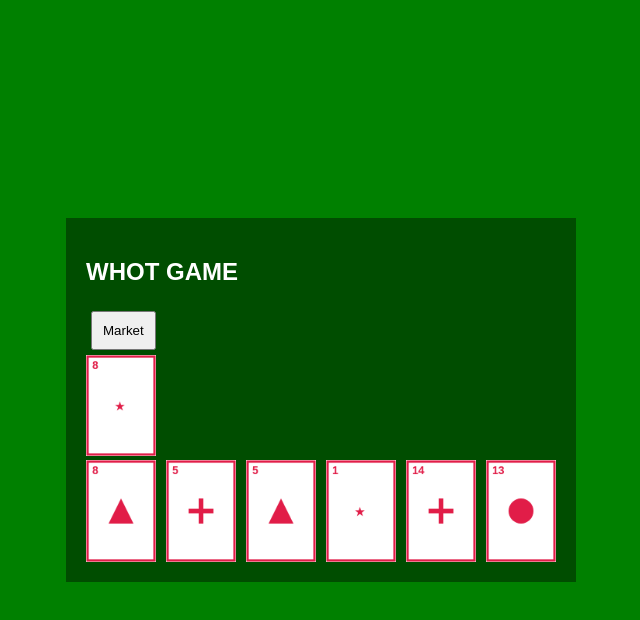
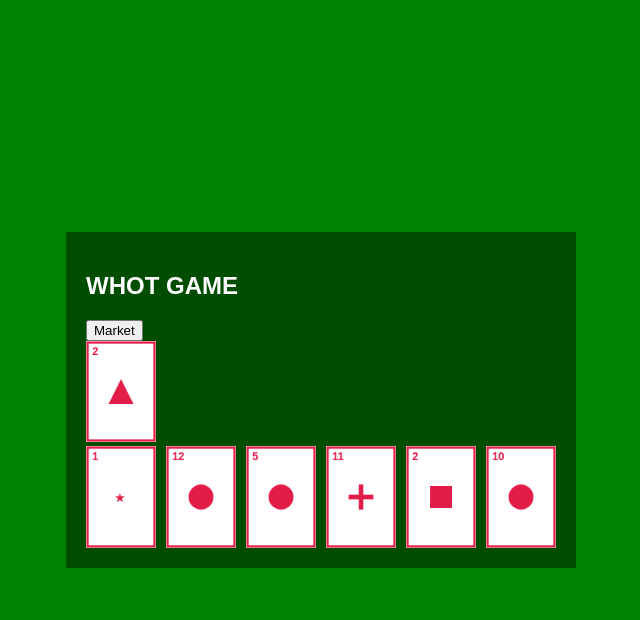
Before and after one commit to annamoyosore/win9ja, a React (Vite) app: page / in a window 1280 px wide. Both pictures are taken after a click on the button "Start". Shown: the top 620 px of the page, without its empty margins (319-959 px from the left). Built offline with nearby package versions, Linux system fonts and the light colour scheme.

Commit message:
Update WhotGame.jsx

```diff
--- a/src/WhotGame.jsx
+++ b/src/WhotGame.jsx
@@ -1,6 +1,21 @@
 import { useEffect, useRef, useState } from "react";
 
 const SHAPES = ["circle", "triangle", "square", "star", "cross"];
+
+// =========================
+// AUDIO
+// =========================
+const playSound = (type) => {
+  const sounds = {
+    play: "https://actions.google.com/sounds/v1/cartoon/pop.ogg",
+    draw: "https://actions.google.com/sounds/v1/cartoon/wood_plank_flicks.ogg",
+    win: "https://actions.google.com/sounds/v1/cartoon/concussive_drum_hit.ogg"
+  };
+
+  const audio = new Audio(sounds[type]);
+  audio.volume = 0.6;
+  audio.play();
+};
 
 // =========================
 // DECK
@@ -13,49 +28,10 @@ function createDeck() {
       if (i === 6 || i === 9) continue;
       deck.push({ shape, number: i });
     }
-
     deck.push({ shape, number: 14 });
   }
 
-  return shuffle(deck);
-}
-
-function shuffle(arr) {
-  for (let i = arr.length - 1; i > 0; i--) {
-    const j = Math.floor(Math.random() * (i + 1));
-    [arr[i], arr[j]] = [arr[j], arr[i]];
-  }
-  return arr;
-}
-
-// =========================
-// RULE ENGINE (FIX CORE)
-// =========================
-function applyCardEffect(card, state) {
-  const s = { ...state };
-
-  // 1 = HOLD ON
-  if (card.number === 1) {
-    s.skipTurn = false;
-    s.repeatTurn = true;
-  }
-
-  // 2 = PICK 2
-  if (card.number === 2) {
-    s.pendingPick = (s.pendingPick || 0) + 2;
-  }
-
-  // 8 = SUSPENSION
-  if (card.number === 8) {
-    s.skipTurn = true;
-  }
-
-  // 14 = REQUEST SHAPE
-  if (card.number === 14) {
-    s.awaitingShape = true;
-  }
-
-  return s;
+  return deck.sort(() => Math.random() - 0.5);
 }
 
 // =========================
@@ -63,11 +39,7 @@ function applyCardEffect(card, state) {
 // =========================
 function isValidMove(card, top, requestedShape) {
   if (!top) return true;
-
-  if (requestedShape) {
-    return card.shape === requestedShape;
-  }
-
+  if (requestedShape) return card.shape === requestedShape;
   return card.shape === top.shape || card.number === top.number;
 }
 
@@ -123,6 +95,17 @@ function drawCard(card) {
 }
 
 // =========================
+// FLOWERS / CONFETTI
+// =========================
+function Confetti() {
+  return (
+    <div style={styles.confetti}>
+      {"🎊🎉🌸🌺🌼✨".repeat(30)}
+    </div>
+  );
+}
+
+// =========================
 // GAME
 // =========================
 export default function WhotGame() {
@@ -130,6 +113,8 @@ export default function WhotGame() {
   const [started, setStarted] = useState(false);
   const [log, setLog] = useState([]);
   const [requestedShape, setRequestedShape] = useState(null);
+  const [awaitingShape, setAwaitingShape] = useState(false);
+  const [winner, setWinner] = useState(null);
 
   const gameRef = useRef(null);
   useEffect(() => { gameRef.current = game; }, [game]);
@@ -139,81 +124,67 @@ export default function WhotGame() {
   }
 
   // =========================
+  // WIN CHECK
+  // =========================
+  function checkWin(state, playerIndex) {
+    if (state.players[playerIndex].hand.length === 0) {
+      setWinner(playerIndex);
+      playSound("win");
+      return true;
+    }
+    return false;
+  }
+
+  // =========================
   // START
   // =========================
   function startMatch() {
     const deck = createDeck();
 
-    const g = {
+    setGame({
       players: [
         { hand: deck.splice(0, 6) },
         { hand: deck.splice(0, 6) }
       ],
       deck,
       discard: [deck.pop()],
-      turn: "player",
-      pendingPick: 0,
-      skipTurn: false,
-      repeatTurn: false,
-      awaitingShape: false
-    };
+      turn: "player"
+    });
 
-    setGame(g);
     setStarted(true);
-    setRequestedShape(null);
+    setWinner(null);
     setLog([]);
   }
 
   // =========================
-  // PLAYER MOVE
+  // PLAYER
   // =========================
   function playCard(i) {
     const g = gameRef.current;
     if (!g || g.turn !== "player") return;
 
-    const state = JSON.parse(JSON.stringify(g));
-    const player = state.players[0];
-    const top = state.discard.at(-1);
+    const copy = JSON.parse(JSON.stringify(g));
+    const player = copy.players[0];
+    const top = copy.discard.at(-1);
     const card = player.hand[i];
 
-    if (!isValidMove(card, top, requestedShape)) {
-      addLog("❌ Invalid move");
+    if (!isValidMove(card, top, requestedShape)) return;
+
+    player.hand.splice(i, 1);
+    copy.discard.push(card);
+
+    playSound("play");
+
+    if (player.hand.length === 0) {
+      setGame(copy);
+      checkWin(copy, 0);
       return;
     }
 
-    player.hand.splice(i, 1);
-    state.discard.push(card);
+    copy.turn = "bot";
+    setGame(copy);
 
-    addLog(`🟢 You played ${card.number}`);
-
-    // APPLY EFFECT (FIXED CORE)
-    const newState = applyCardEffect(card, state);
-
-    // HANDLE 14 SHAPE SELECTION
-    if (card.number === 14) {
-      setGame(newState);
-      return;
-    }
-
-    // PICK 2
-    if (newState.pendingPick > 0) {
-      setGame(newState);
-      setTimeout(botPlay, 400);
-      return;
-    }
-
-    // TURN LOGIC
-    if (card.number === 1) {
-      newState.turn = "player";
-    } else if (card.number === 8) {
-      newState.turn = "player";
-    } else {
-      newState.turn = "bot";
-    }
-
-    setGame(newState);
-
-    setTimeout(botPlay, 400);
+    setTimeout(botPlay, 500);
   }
 
   // =========================
@@ -223,31 +194,15 @@ export default function WhotGame() {
     const g = gameRef.current;
     if (!g) return;
 
-    const state = JSON.parse(JSON.stringify(g));
-    state.players[0].hand.push(state.deck.pop());
+    const copy = JSON.parse(JSON.stringify(g));
+    copy.players[0].hand.push(copy.deck.pop());
 
-    addLog("🃏 Drew card");
+    playSound("draw");
 
-    state.turn = "bot";
-    setGame(state);
+    copy.turn = "bot";
+    setGame(copy);
 
-    setTimeout(botPlay, 400);
-  }
-
-  // =========================
-  // SHAPE SELECT (14)
-  // =========================
-  function chooseShape(shape) {
-    const g = gameRef.current;
-    if (!g) return;
-
-    setRequestedShape(shape);
-    addLog(`🎯 Shape: ${shape}`);
-
-    const state = { ...g, turn: "bot", awaitingShape: false };
-    setGame(state);
-
-    setTimeout(botPlay, 400);
+    setTimeout(botPlay, 500);
   }
 
   // =========================
@@ -257,87 +212,75 @@ export default function WhotGame() {
     const g = gameRef.current;
     if (!g) return;
 
-    const state = JSON.parse(JSON.stringify(g));
-    const bot = state.players[1];
-    const top = state.discard.at(-1);
+    const copy = JSON.parse(JSON.stringify(g));
+    const bot = copy.players[1];
+    const top = copy.discard.at(-1);
 
     let move = bot.hand.findIndex(c =>
       isValidMove(c, top, requestedShape)
     );
 
     if (move === -1) {
-      bot.hand.push(state.deck.pop());
-      addLog("🤖 Bot drew");
-      state.turn = "player";
-      setGame(state);
+      bot.hand.push(copy.deck.pop());
+      copy.turn = "player";
+      return setGame(copy);
+    }
+
+    const card = bot.hand.splice(move, 1)[0];
+    copy.discard.push(card);
+
+    playSound("play");
+
+    if (bot.hand.length === 0) {
+      setGame(copy);
+      checkWin(copy, 1);
       return;
     }
 
-    const card = bot.hand.splice(move, 1)[0];
-    state.discard.push(card);
-
-    addLog(`🤖 Bot played ${card.number}`);
-
-    const newState = applyCardEffect(card, state);
-
-    if (card.number === 14) {
-      const shape = SHAPES[Math.floor(Math.random() * SHAPES.length)];
-      setRequestedShape(shape);
-    }
-
-    state.turn = "player";
-    setGame(newState);
+    copy.turn = "player";
+    setGame(copy);
   }
 
   const top = game?.discard?.at(-1);
 
   return (
     <div style={styles.bg}>
+      {winner !== null && (
+        <>
+          <Confetti />
+          <div style={styles.win}>
+            🏆 Player {winner === 0 ? "You" : "Bot"} Wins!
+          </div>
+        </>
+      )}
+
       <div style={styles.box}>
         <h2>WHOT GAME</h2>
 
         {!started && (
-          <button onClick={startMatch} style={styles.btn}>
-            Start
-          </button>
+          <button onClick={startMatch}>Start</button>
         )}
 
         {started && game && (
           <>
-            <button onClick={drawMarket} style={styles.btn}>
-              Market
-            </button>
+            <button onClick={drawMarket}>Market</button>
 
             <div>
-              {top && <img src={drawCard(top)} style={styles.card} />}
+              {top && <img src={drawCard(top)} style={{ width: 70 }} />}
             </div>
-
-            {game.awaitingShape && (
-              <div>
-                {SHAPES.map(s => (
-                  <button key={s} onClick={() => chooseShape(s)}>
-                    {s}
-                  </button>
-                ))}
-              </div>
-            )}
 
             <div style={styles.hand}>
               {game.players[0].hand.map((c, i) => (
                 <img
                   key={i}
                   src={drawCard(c)}
-                  style={styles.card}
+                  style={{ width: 70 }}
                   onClick={() => playCard(i)}
                 />
               ))}
             </div>
           </>
         )}
-
-        <div>
-          {log.map((l, i) => <p key={i}>{l}</p>)}
-        </div>
       </div>
     </div>
   );
@@ -352,14 +295,28 @@ const styles = {
     background: "green",
     display: "flex",
     justifyContent: "center",
-    alignItems: "center"
+    alignItems: "center",
+    position: "relative"
   },
   box: {
     padding: 20,
     background: "#00000066",
     color: "#fff"
   },
-  hand: { display: "flex", gap: 10, flexWrap: "wrap" },
-  card: { width: 70 },
-  btn: { padding: 10, margin: 5 }
+  hand: {
+    display: "flex",
+    gap: 10
+  },
+  win: {
+    position: "absolute",
+    top: "30%",
+    fontSize: 40,
+    color: "gold",
+    fontWeight: "bold"
+  },
+  confetti: {
+    position: "absolute",
+    fontSize: 30,
+    animation: "fall 2s linear infinite"
+  }
 };
```
